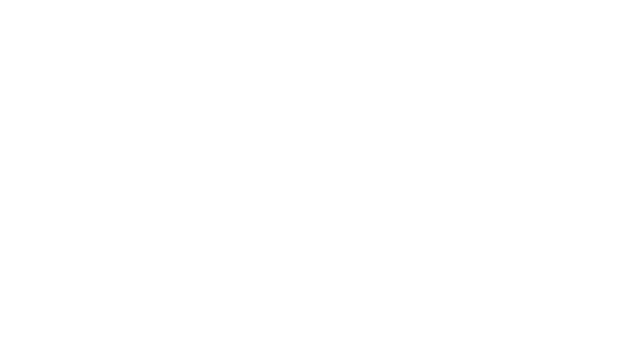
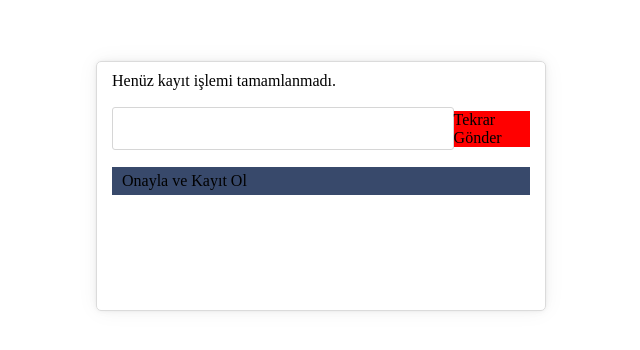
Before and after one commit to halilcn/fimen, a Vue app in the folder front-end/: page /kayit/email-dogrulama in a window 1280 px wide. Shown: the part 214-564 px from the top of the page, without its empty margins (319-959 px from the left). Built offline with nearby package versions, Linux system fonts and the light colour scheme.

Commit message:
create email verification

```diff
--- a/front-end/src/App.vue
+++ b/front-end/src/App.vue
@@ -29,4 +29,9 @@ body, html {
 .page_container {
   height: 100%;
 }
+
+:root {
+  --navy-blue-bg-color: #38496B;
+  --navy-blue-bg-hover-color: #303e5a;
+}
 </style>
--- /dev/null
+++ b/front-end/src/components/AuthPages/EmailVerification.vue
@@ -0,0 +1,75 @@
+<template>
+  <div class="container">
+    <div class="content">
+      <div class="title">
+        Henüz kayıt işlemi tamamlanmadı.
+      </div>
+      <div class="input_form">
+        <auth-input/>
+        <div class="repeat_send_button">
+          Tekrar Gönder
+        </div>
+      </div>
+      <div class="send_button">
+        Onayla ve Kayıt Ol
+      </div>
+    </div>
+  </div>
+</template>
+
+<script>
+import AuthInput from "@/components/authPages/Shared/Input";
+
+export default {
+  name: "EmailVerification",
+  components: {
+    AuthInput
+  }
+}
+</script>
+
+<style scoped>
+.container {
+  display: flex;
+  justify-content: center;
+  align-items: center;
+  height: 100%;
+}
+
+.content {
+  width: 450px;
+  height: 250px;
+  padding: 10px 15px;
+  border-radius: 5px;
+  border: 1px solid #dbdbdb;
+
+  box-shadow: 0 0px 0.6px rgba(0, 0, 0, 0.014),
+  0 0px 1.5px rgba(0, 0, 0, 0.02),
+  0 0px 2.8px rgba(0, 0, 0, 0.025),
+  0 0px 4.9px rgba(0, 0, 0, 0.03),
+  0 0px 9.2px rgba(0, 0, 0, 0.036),
+  0 0px 22px rgba(0, 0, 0, 0.05);
+}
+
+.content > .input_form {
+  display: flex;
+  justify-content: flex-start;
+  align-items: center;
+  width: 100%;
+}
+
+.content > .input_form > .repeat_send_button {
+  background-color: #ff0000;
+}
+
+.content > .send_button {
+  padding: 5px 10px;
+  cursor: pointer;
+  background-color: var(--navy-blue-bg-color);
+  transition: .3s;
+}
+
+.content > .send_button:hover {
+  background-color: var(--navy-blue-bg-hover-color);
+}
+</style>
--- a/front-end/src/components/AuthPages/Register.vue
+++ b/front-end/src/components/AuthPages/Register.vue
@@ -107,7 +107,7 @@
         </div>
         <auth-button
             :isDisable="$v.user.$invalid"
-            :text="'Kayıt Ol'"/>
+            :text="'Devam Et'"/>
       </form>
     </template>
   </auth-template>
--- a/front-end/src/components/AuthPages/Shared/Button.vue
+++ b/front-end/src/components/AuthPages/Shared/Button.vue
@@ -31,13 +31,13 @@ button {
   font-size: 15px;
   border: 0px;
   border-radius: 3px;
-  background-color: #38496b;
+  background-color: var(--navy-blue-bg-color);
   color: white;
   transition: .3s;
 }
 
 button:hover {
-  background-color: #303e5a;
+  background-color: var(--navy-blue-bg-hover-color);
   transform: translateY(-2px);
 }
 
--- a/front-end/src/router/index.js
+++ b/front-end/src/router/index.js
@@ -35,6 +35,12 @@ const routes = [
         beforeEnter: guest
     },
     {
+        path: '/kayit/email-dogrulama',
+        name: 'EmailVerification',
+        component: () => import('@/components/authPages/EmailVerification'),
+        beforeEnter: guest
+    },
+    {
         path: '/',
         component: () => import('@/components/mainPage/Home'),
         beforeEnter: auth,
```
